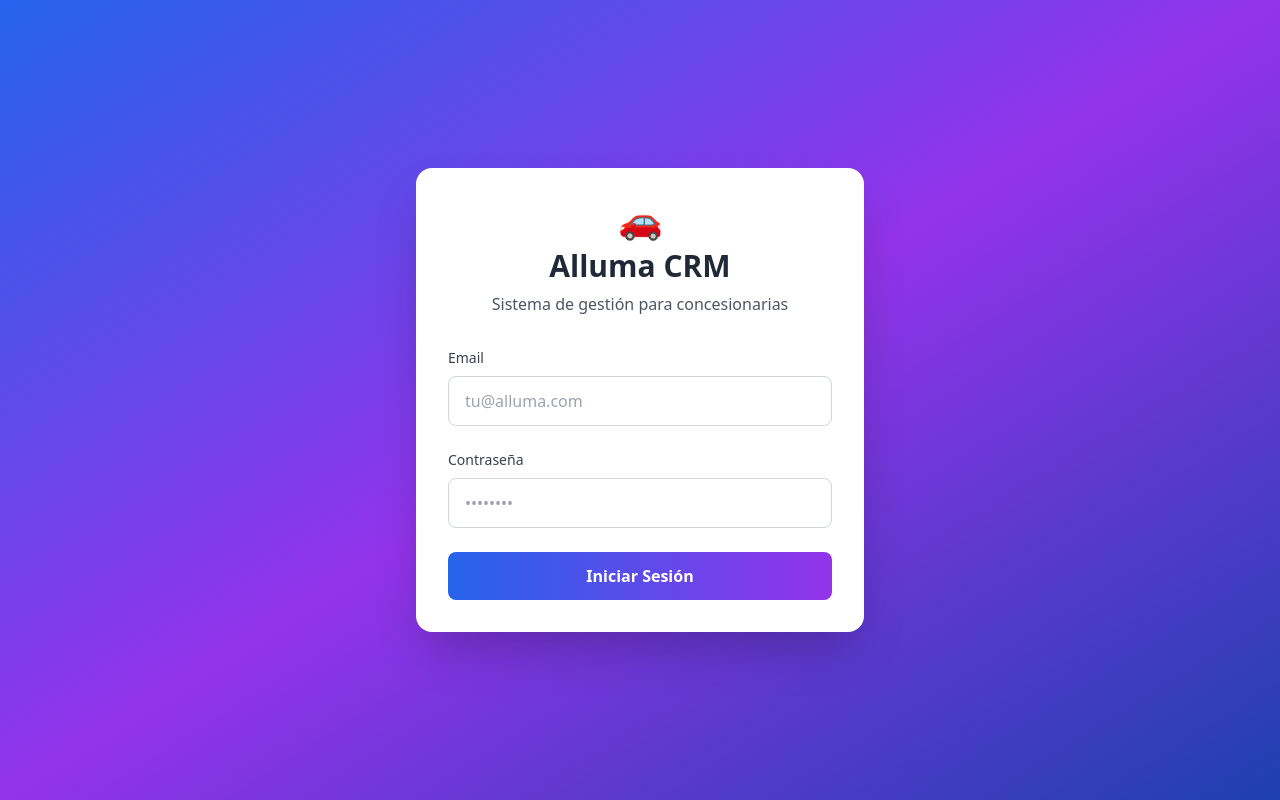
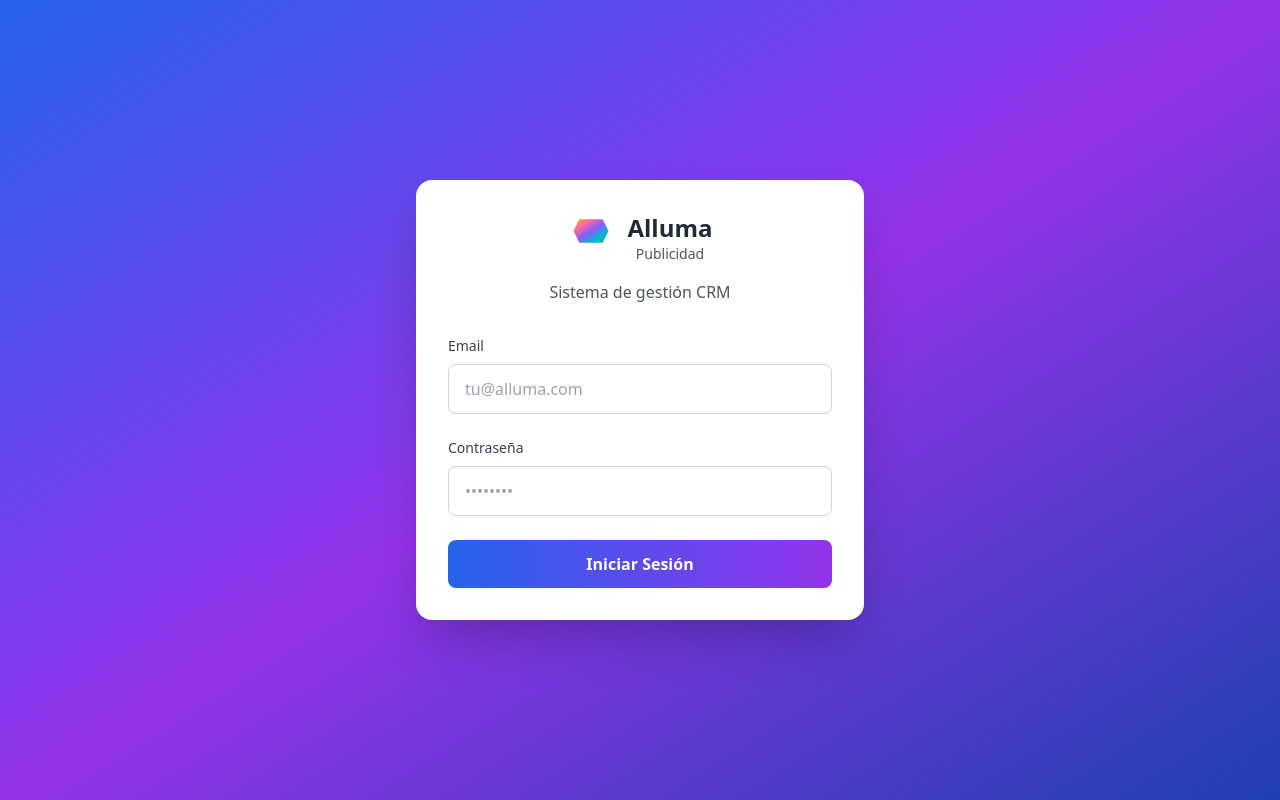
Before and after one commit to LucaCRM204/crmpeugeot, a React (Vite) app: page / in a window 1280 px wide. Built offline with nearby package versions, Linux system fonts and the light colour scheme.

Commit message:
feat: integrar backend Railway en frontend con vercel.json y api.js

```diff
--- a/src/CRM.tsx
+++ b/src/CRM.tsx
@@ -1,4 +1,5 @@
 import { useEffect, useMemo, useRef, useState } from "react";
+import * as React from "react";
 import { Calendar, Users, Trophy, Plus, Phone, BarChart3, Settings, Home, X, Trash2, Edit3, Bell } from "lucide-react";
 
 // ===== Utilidades de datos y jerarquía =====
@@ -8,19 +9,35 @@ function seedUsers() {
     ({ id: id++, name, role, email, password, reportsTo, active });
   const users: any[] = [];
 
-  const owner = mk('Carlos Rodriguez', 'owner', 'carlos@alluma.com', 'admin123');
-  const director = mk('Ana Garcia', 'director', 'ana@alluma.com', 'director123', owner.id);
-  const gerente = mk('Luis Martinez', 'gerente', 'luis@alluma.com', 'gerente123', director.id);
+  const owner = mk('María González', 'owner', 'Luca@alluma.com', 'admin123');
+  const director = mk('Carlos Mendoza', 'director', 'carlos@alluma.com', 'director123', owner.id);
+  const gerente = mk('Ana Rodríguez', 'gerente', 'ana@alluma.com', 'gerente123', director.id);
 
   users.push(owner, director, gerente);
 
-  for (let s = 1; s <= 4; s++) {
-    const sup = mk(`Supervisor ${s}`, 'supervisor', `sup${s}@alluma.com`, `super${s}`, gerente.id);
+  const supervisores = [
+    'Ricardo Silva', 'Patricia López', 'Miguel Torres', 'Laura Fernández'
+  ];
+
+  supervisores.forEach((nombre, i) => {
+    const sup = mk(nombre, 'supervisor', `${nombre.split(' ')[0].toLowerCase()}@alluma.com`, `super${i+1}`, gerente.id);
     users.push(sup);
-    for (let v = 1; v <= 10; v++) {
-      users.push(mk(`Vendedor ${s}-${v}`, 'vendedor', `vend${s}${v}@alluma.com`, `vendedor${s}${v}`, sup.id, true));
-    }
-  }
+
+    // Vendedores para cada supervisor
+    const vendedoresPorSup = [
+      ['Diego Martín', 'Sofía Herrera', 'Joaquín Ruiz'],
+      ['Valentina Castro', 'Sebastián Morales', 'Camila Vargas'],
+      ['Mateo Jiménez', 'Isabella Ramos', 'Nicolás Peña'],
+      ['Catalina Ortiz', 'Andrés Vega', 'Daniela Soto']
+    ];
+
+    vendedoresPorSup[i].forEach((vendedorNombre, j) => {
+      const email = `${vendedorNombre.split(' ')[0].toLowerCase()}@alluma.com`;
+      const password = `vend${i+1}${j+1}`;
+      users.push(mk(vendedorNombre, 'vendedor', email, password, sup.id, true));
+    });
+  });
+
   return users;
 }
 
@@ -73,9 +90,32 @@ const fuentes: Record<string, { label: string; color: string; icon: string }> =
 };
 
 export default function CRM() {
+  // ===== Persistencia de datos =====
+  const loadFromStorage = (key: string, defaultValue: any) => {
+    try {
+      const stored = localStorage.getItem(`alluma_crm_${key}`);
+      return stored ? JSON.parse(stored) : defaultValue;
+    } catch {
+      return defaultValue;
+    }
+  };
+
+  const saveToStorage = (key: string, value: any) => {
+    try {
+      localStorage.setItem(`alluma_crm_${key}`, JSON.stringify(value));
+    } catch {
+      // Silently fail if localStorage is not available
+    }
+  };
+
   // ===== Usuarios y jerarquía =====
-  const [users, setUsers] = useState<any[]>(() => seedUsers());
+  const [users, setUsers] = useState<any[]>(() => loadFromStorage('users', seedUsers()));
   const { byId: userById, children: childrenIndex } = useMemo(() => buildIndex(users), [users]);
+
+  // Guardar usuarios cuando cambien
+  React.useEffect(() => {
+    saveToStorage('users', users);
+  }, [users]);
 
   const [currentUser, setCurrentUser] = useState<any>(null);
   const [isAuthenticated, setIsAuthenticated] = useState(false);
@@ -85,7 +125,7 @@ export default function CRM() {
   // ===== Datos de negocio =====
   const firstVendorId = users.find(u => u.role === 'vendedor')?.id || 0;
 
-  const [leads, setLeads] = useState<any[]>([
+  const [leads, setLeads] = useState<any[]>(() => loadFromStorage('leads', [
     {
       id: 1,
       nombre: 'Roberto Fernandez',
@@ -156,13 +196,22 @@ export default function CRM() {
       notas: 'Necesita más información',
       fuente: 'referido',
     },
-  ]);
+  ]));
 
-  const [events, setEvents] = useState<any[]>([
+  const [events, setEvents] = useState<any[]>(() => loadFromStorage('events', [
     { id: 1, title: 'Reunión equipo ventas', date: '2025-08-30', time: '10:00', userId: firstVendorId },
     { id: 2, title: 'Seguimiento Roberto', date: '2025-08-31', time: '14:00', userId: firstVendorId },
     { id: 3, title: 'Entrega vehículo', date: '2025-09-02', time: '16:00', userId: firstVendorId + 1 },
-  ]);
+  ]));
+
+  // Guardar leads y eventos cuando cambien
+  React.useEffect(() => {
+    saveToStorage('leads', leads);
+  }, [leads]);
+
+  React.useEffect(() => {
+    saveToStorage('events', events);
+  }, [events]);
 
   // ===== Acceso por rol =====
   const getAccessibleUserIds = (user: any) => {
@@ -418,10 +467,20 @@ export default function CRM() {
   const openEditUser = (u: any) => {
     setEditingUser(u);
     const roleCurrent = u.role as typeof modalRole;
-    const managers = validManagersByRole(roleCurrent);
-    setModalRole(roleCurrent);
+
+    // Si es el dueño editándose a sí mismo, puede mantener el rol de owner
+    // Si es el dueño editando a otros, aplicar restricciones normales
+    const availableRoles = (currentUser.role === 'owner' && u.id === currentUser.id)
+      ? ['owner', ...validRolesByUser(currentUser)]
+      : validRolesByUser(currentUser);
+
+    // Verificar que el rol actual esté disponible para edición
+    const roleToSet = availableRoles.includes(roleCurrent) ? roleCurrent : availableRoles[0] as typeof modalRole;
+
+    const managers = validManagersByRole(roleToSet);
+    setModalRole(roleToSet);
     setModalReportsTo(
-      roleCurrent === 'owner' ? null : (u.reportsTo ?? managers[0]?.id ?? null)
+      roleToSet === 'owner' ? null : (u.reportsTo ?? managers[0]?.id ?? null)
     );
     setShowUserModal(true);
   };
@@ -469,9 +528,26 @@ export default function CRM() {
       <div className="min-h-screen bg-gradient-to-br from-blue-600 via-purple-600 to-blue-800 flex items-center justify-center">
         <div className="bg-white rounded-2xl shadow-2xl p-8 w-full max-w-md">
           <div className="text-center mb-8">
-            <div className="text-4xl mb-2">🚗</div>
-            <h1 className="text-3xl font-bold text-gray-800 mb-2">Alluma CRM</h1>
-            <p className="text-gray-600">Sistema de gestión para concesionarias</p>
+            {/* Logo de Alluma Publicidad */}
+            <div className="flex items-center justify-center mb-4">
+              <svg width="48" height="42" viewBox="0 0 40 36" fill="none">
+                <path d="M10 2L30 2L35 12L30 22L10 22L5 12Z" fill="url(#gradient2)" />
+                <defs>
+                  <linearGradient id="gradient2" x1="0%" y1="0%" x2="100%" y2="100%">
+                    <stop offset="0%" stopColor="#FFB800" />
+                    <stop offset="25%" stopColor="#FF6B9D" />
+                    <stop offset="50%" stopColor="#8B5CF6" />
+                    <stop offset="75%" stopColor="#06B6D4" />
+                    <stop offset="100%" stopColor="#10B981" />
+                  </linearGradient>
+                </defs>
+              </svg>
+              <div className="ml-3">
+                <h1 className="text-2xl font-bold text-gray-800">Alluma</h1>
+                <p className="text-sm text-gray-600">Publicidad</p>
+              </div>
+            </div>
+            <p className="text-gray-600">Sistema de gestión CRM</p>
           </div>
 
           <div className="space-y-6">
@@ -508,7 +584,32 @@ export default function CRM() {
       {/* Sidebar */}
       <div className="bg-slate-900 text-white w-64 min-h-screen p-4">
         <div className="mb-8">
-          <h1 className="text-2xl font-bold text-blue-400 mb-2">Alluma CRM</h1>
+          {/* Logo de Alluma Publicidad */}
+          <div className="flex items-center mb-4">
+            <div className="relative">
+              {/* Hexágono colorido estilizado */}
+              <svg width="40" height="36" viewBox="0 0 40 36" fill="none">
+                <path d="M10 2L30 2L35 12L30 22L10 22L5 12Z" fill="url(#gradient1)" />
+                <defs>
+                  <linearGradient id="gradient1" x1="0%" y1="0%" x2="100%" y2="100%">
+                    <stop offset="0%" stopColor="#FFB800" />
+                    <stop offset="25%" stopColor="#FF6B9D" />
+                    <stop offset="50%" stopColor="#8B5CF6" />
+                    <stop offset="75%" stopColor="#06B6D4" />
+                    <stop offset="100%" stopColor="#10B981" />
+                  </linearGradient>
+                </defs>
+              </svg>
+              <div className="absolute inset-0 flex items-center justify-center">
+                <div className="w-2 h-2 bg-white rounded-full"></div>
+              </div>
+            </div>
+            <div className="ml-3">
+              <h1 className="text-xl font-bold text-white">Alluma</h1>
+              <p className="text-xs text-gray-400">Publicidad</p>
+            </div>
+          </div>
+
           <div className="text-sm text-gray-300">
             <p>{currentUser?.name}</p>
             <p className="text-blue-300">{roles[currentUser?.role]}</p>
@@ -1073,6 +1174,10 @@ export default function CRM() {
                     }}
                     className="w-full px-3 py-2 border border-gray-300 rounded-lg"
                   >
+                    {/* Si es el dueño editándose a sí mismo, puede mantener el rol de owner */}
+                    {(currentUser?.role === 'owner' && editingUser?.id === currentUser?.id) && (
+                      <option value="owner">{roles['owner']}</option>
+                    )}
                     {validRolesByUser(currentUser).map(role => (
                       <option key={role} value={role}>{roles[role]}</option>
                     ))}
--- /dev/null
+++ b/src/api.js
@@ -0,0 +1,6 @@
+import axios from "axios";
+
+export const api = axios.create({
+  baseURL: "/api",       // relativo → se reescribe en Vercel
+  withCredentials: true  // necesario si usás cookies
+});
--- /dev/null
+++ b/src/services/auth.js
@@ -0,0 +1,17 @@
+import { api } from '../api';
+
+export async function login({ email, password, useCookie = true }) {
+  const { data } = await api.post('/auth/login', { email, password, useCookie });
+  if (data.token) localStorage.setItem('ALLUMA_TOKEN', data.token); // solo si usás Bearer
+  return data.user || null;
+}
+
+export async function logout() {
+  await api.post('/auth/logout');
+  localStorage.removeItem('ALLUMA_TOKEN'); // por si estabas usando Bearer
+}
+
+export async function me() {
+  const { data } = await api.get('/auth/me');
+  return data;
+}
--- /dev/null
+++ b/src/services/leads.js
@@ -0,0 +1,6 @@
+import { api } from '../api';
+
+export const listLeads = async () => (await api.get('/leads')).data;
+export const createLead = async (payload) => (await api.post('/leads', payload)).data;
+export const updateLead = async (id, payload) => (await api.put(`/leads/${id}`, payload)).data;
+export const deleteLead = async (id) => (await api.delete(`/leads/${id}`)).data;
```
Also changed, not shown: vercel.json (added), 1 other file (tests, documents, lock files or other folders).
